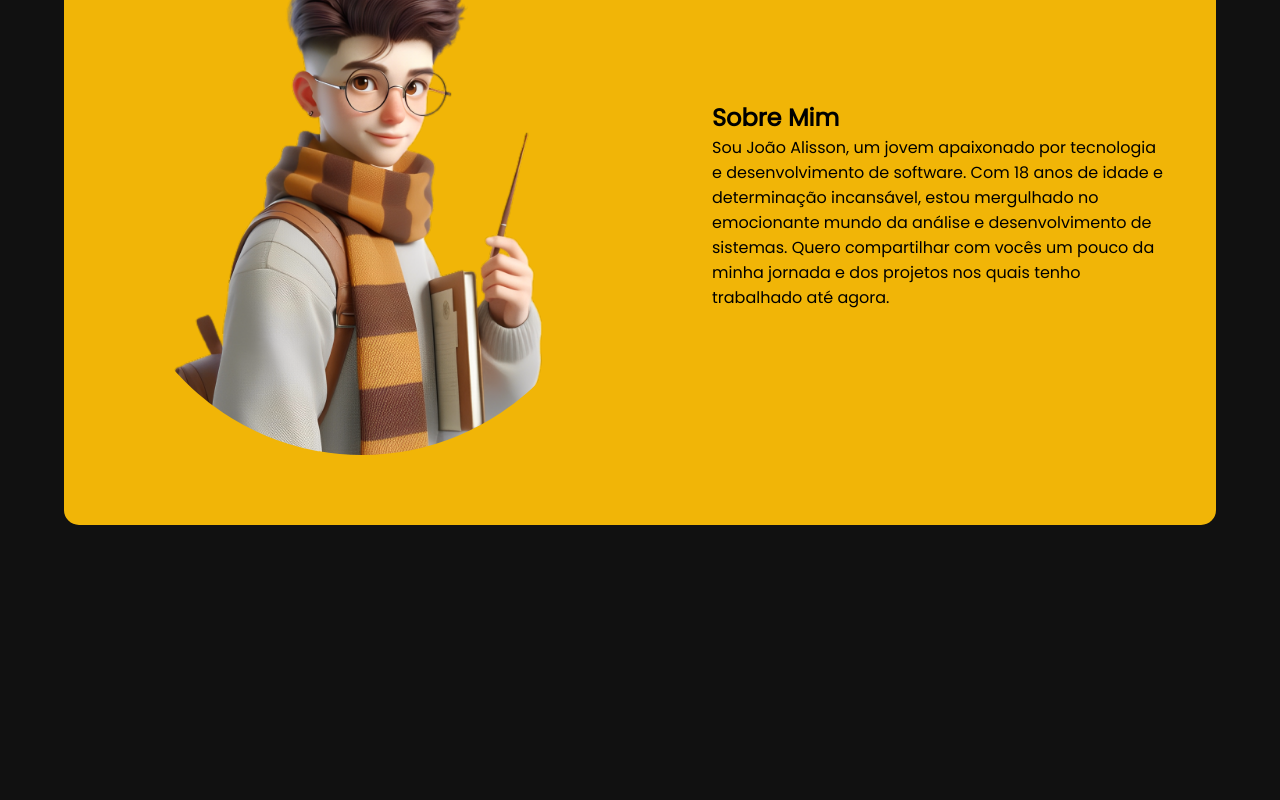
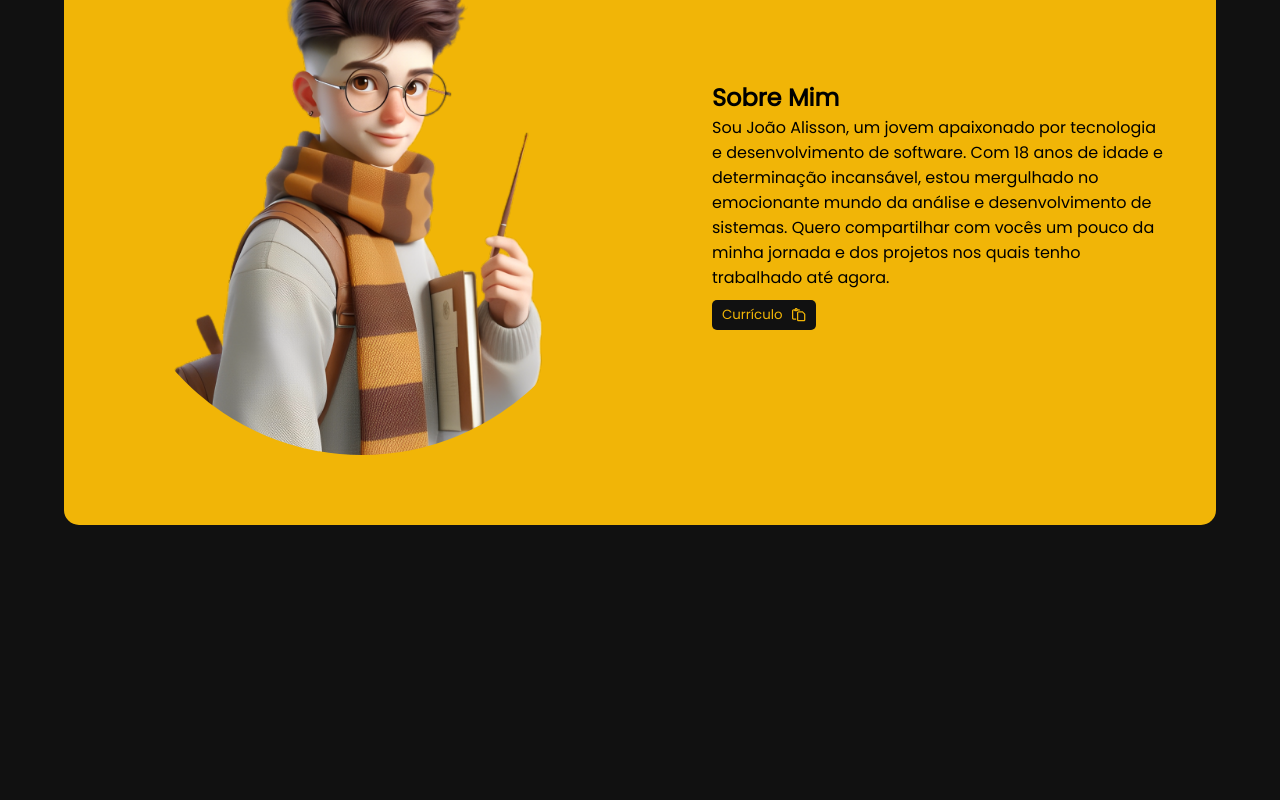
Before and after one commit to JoaoAlissonTec/Portfolio, a React (Create React App) app: page / in a window 1280 px wide. Shown: the part 982-1782 px from the top of the page. Built offline with nearby package versions, Linux system fonts and the light colour scheme.

Commit message:
:sparkles: feat: Add a download cv file

```diff
--- a/src/components/Layout/About/index.js
+++ b/src/components/Layout/About/index.js
@@ -1,21 +1,41 @@
-import './styles.css'
-import AOS from 'aos';
-import 'aos/dist/aos.css';
-import { useEffect } from 'react';
+import "./styles.css";
+import AOS from "aos";
+import "aos/dist/aos.css";
+import { useEffect } from "react";
+import { FaRegPaste } from "react-icons/fa6";
+import pdf from '../../../assets/cv.pdf'
 
-export default function About({img, age}){
+export default function About({ img, age }) {
+	useEffect(() => {
+		AOS.init();
+	});
 
-    useEffect(()=>{
-        AOS.init()
-    })
+	function handleDownload() {
+		const link = document.createElement("a");
+		link.href = pdf; // Caminho local do arquivo
+		link.download = "Joao Alisson Rodrigues da Silva - curriculo.pdf"; // Nome do arquivo baixado
+		document.body.appendChild(link);
+		link.click();
+		document.body.removeChild(link);
+	}
 
-    return(
-        <div id="about" className="about" data-aos="fade-right">
-            <img src={img} alt="charater 2"/>
-            <article>
-                <h2>Sobre Mim</h2>
-                <p>Sou João Alisson, um jovem apaixonado por tecnologia e desenvolvimento de software. Com {age('2005-07-22')} anos de idade e determinação incansável, estou mergulhado no emocionante mundo da análise e desenvolvimento de sistemas. Quero compartilhar com vocês um pouco da minha jornada e dos projetos nos quais tenho trabalhado até agora.</p>
-            </article>
-        </div>
-    )
+	return (
+		<div id="about" className="about" data-aos="fade-right">
+			<img src={img} alt="charater 2" />
+			<article>
+				<h2>Sobre Mim</h2>
+				<p>
+					Sou João Alisson, um jovem apaixonado por tecnologia e desenvolvimento
+					de software. Com {age("2005-07-22")} anos de idade e determinação
+					incansável, estou mergulhado no emocionante mundo da análise e
+					desenvolvimento de sistemas. Quero compartilhar com vocês um pouco da
+					minha jornada e dos projetos nos quais tenho trabalhado até agora.
+				</p>
+				<button className="download-button" onClick={handleDownload}>
+					<p>Currículo</p>
+					<FaRegPaste />
+				</button>
+			</article>
+		</div>
+	);
 }
--- a/src/components/Layout/About/styles.css
+++ b/src/components/Layout/About/styles.css
@@ -14,6 +14,21 @@
     height: 500px;
     border-radius: 100%;
     transform: scaleX(-1);
+}
+
+.about .download-button{
+    display: flex;
+    align-items: center;
+    gap: 10px;
+    padding: 10px;
+    padding-top: 5px;
+    padding-bottom: 5px;
+    margin-top: 10px;
+    border-radius: 5px;
+    border: none;
+    background-color: #111111;
+    color: #F1B507;
+    cursor: pointer;
 }
 
 @media only screen and (max-width: 900px){
```
Also changed, not shown: 1 other file (tests, documents, lock files or other folders).
